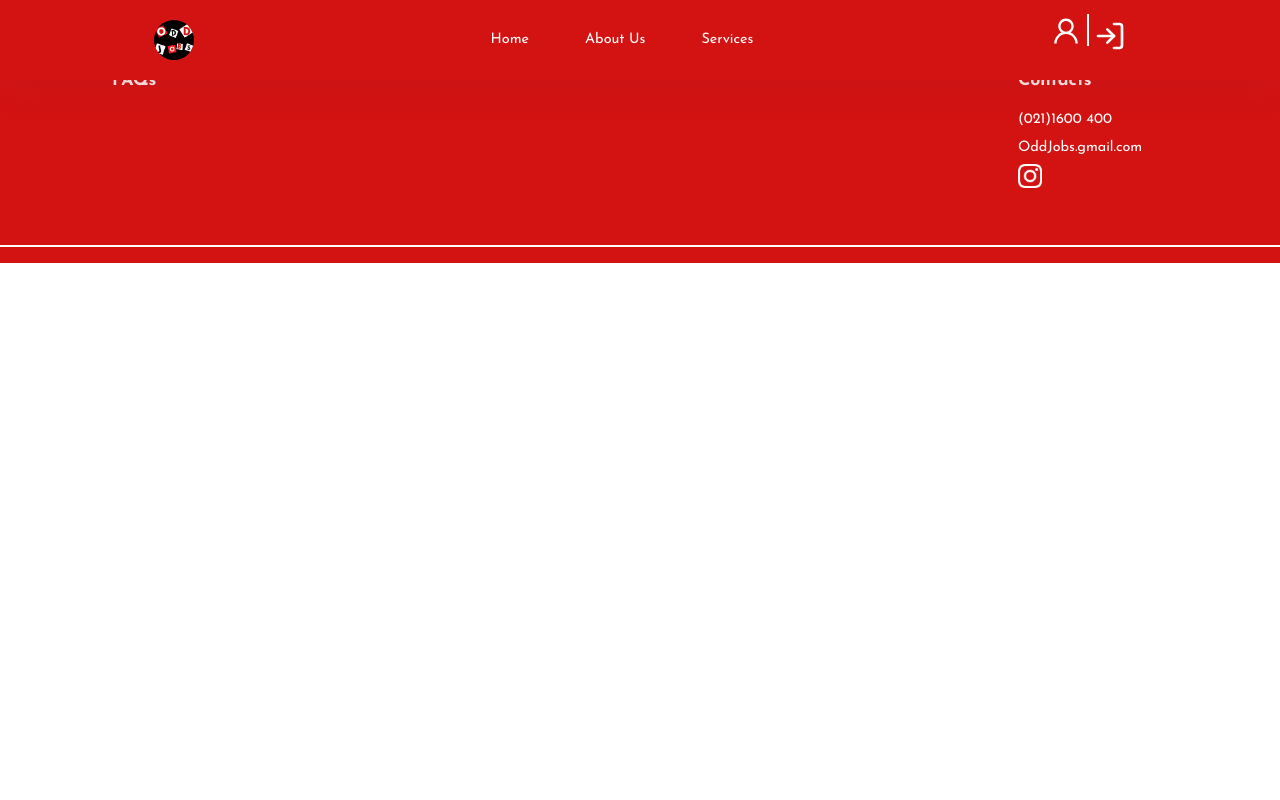
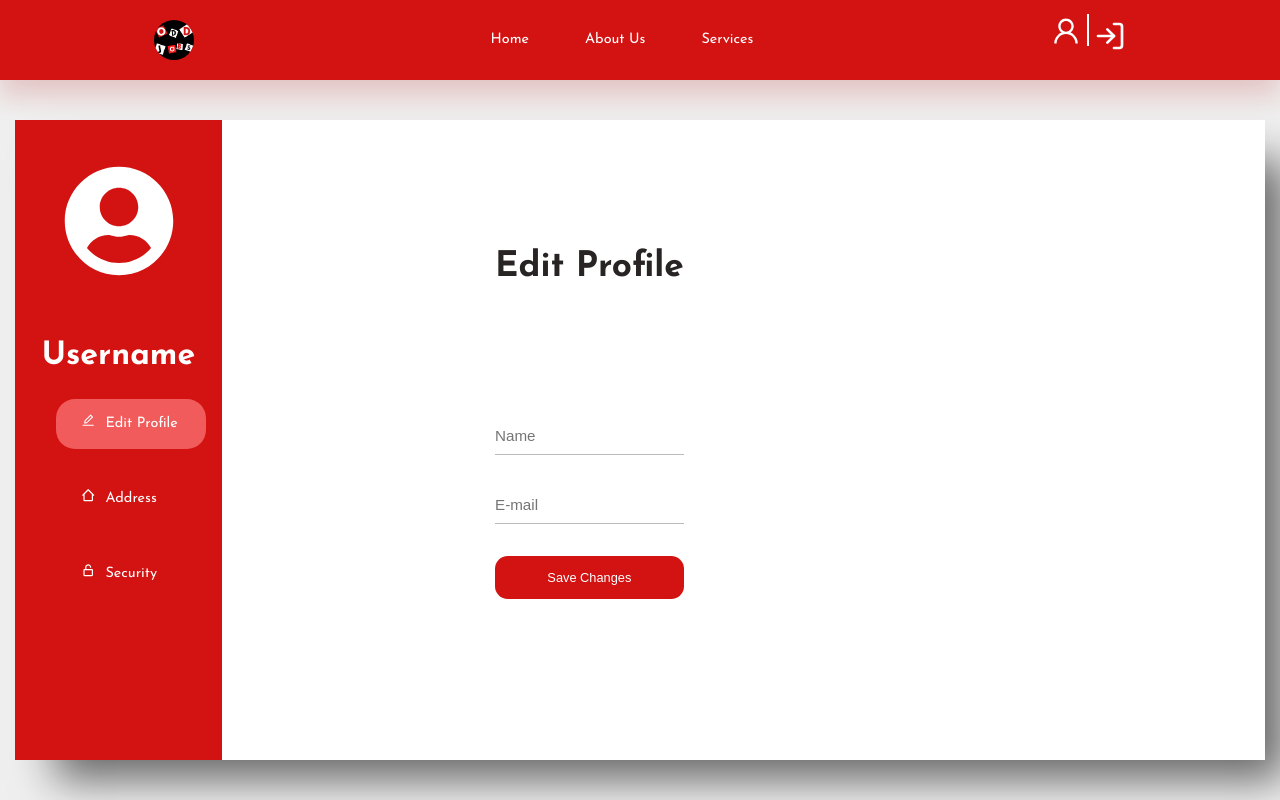
Before and after one commit to pan-dya/WADS_Final, a React (Create React App) app in the folder FrontEnd/: page /profile in a window 1280 px wide. Shown: the top 800 px of the page. Built offline with nearby package versions, Linux system fonts and the light colour scheme.

Commit message:
Create Profile Page
Update CSS on padding in Faq.css, create profile (frontend (jsx and css for address and edit profile)

```diff
--- /dev/null
+++ b/FrontEnd/src/Components/AddressForm.js
@@ -0,0 +1,64 @@
+import React from "react";
+
+function AddressForm() {
+  return (
+    <div className="form-wrap4">
+      <form className="signup-form">
+        <div className="heading">
+          <h2>Edit Address</h2>
+        </div>
+        <div className="actual-form">
+          <div className="input-wrap">
+            <input
+              type="text"
+              className="input-field2"
+              placeholder="Province"
+              //   value={name}
+              //   onChange={(e) => setName(e.target.value)}
+            />
+          </div>
+          <div className="input-wrap">
+            <input
+              type="text"
+              className="input-field2"
+              placeholder="City"
+              //   value={email}
+              //   onChange={(e) => setEmail(e.target.value)}
+            />
+          </div>
+          <div className="input-wrap">
+            <input
+              type="text"
+              className="input-field2"
+              placeholder="Regency"
+              //   value={email}
+              //   onChange={(e) => setEmail(e.target.value)}
+            />
+          </div>
+          <div className="input-wrap">
+            <input
+              type="text"
+              className="input-field2"
+              placeholder="Details"
+              //   value={email}
+              //   onChange={(e) => setEmail(e.target.value)}
+            />
+          </div>
+          <div className="input-wrap">
+            <input
+              type="text"
+              className="input-field2"
+              placeholder="Postal Code"
+              //   value={email}
+              //   onChange={(e) => setEmail(e.target.value)}
+            />
+          </div>
+          <button className="sign-btn">Save Changes</button>
+        </div>
+        {/* <h5>{msg}</h5> */}
+      </form>
+    </div>
+  );
+}
+
+export default AddressForm;
--- /dev/null
+++ b/FrontEnd/src/Components/EditForm.js
@@ -0,0 +1,38 @@
+import React from "react";
+
+function EditForm() {
+  return (
+    <div className="form-wrap3">
+      <form className="signup-form">
+        <div className="heading">
+          <h2>Edit Profile</h2>
+        </div>
+        <div className="actual-form">
+          <div className="input-wrap">
+            <input
+              type="text"
+              className="input-field"
+              placeholder="Name"
+            //   value={name}
+            //   onChange={(e) => setName(e.target.value)}
+            />
+          </div>
+          <div className="input-wrap">
+            {/* <label>E-Mail</label> */}
+            <input
+              type="text"
+              className="input-field"
+              placeholder="E-mail"
+            //   value={email}
+            //   onChange={(e) => setEmail(e.target.value)}
+            />
+          </div>
+          <button className="sign-btn">Save Changes</button>
+        </div>
+        {/* <h5>{msg}</h5> */}
+      </form>
+    </div>
+  );
+}
+
+export default EditForm;
--- a/FrontEnd/src/Design/Faq.css
+++ b/FrontEnd/src/Design/Faq.css
@@ -4,7 +4,7 @@
 }
 
 .padding {
-    padding: 8vh;
+    padding-top: 5rem;
 }
 
 .wrapper {
--- /dev/null
+++ b/FrontEnd/src/Design/Profile.css
@@ -0,0 +1,170 @@
+.profile-page {
+    width: 100%;
+    min-height: 100vh;
+    overflow: hidden;
+    background-color: var(--color-light);
+    /* padding: 0px 0px 2rem; */
+    display: flex;
+    align-items: center;
+    justify-content: center;
+}
+
+.box-profile {
+    position: relative;
+    display: flex;
+    width: 100%;
+    max-width: 1250px;
+    height: 640px;
+    background-color: var(--color-white);
+    /* border-radius: 3.3rem; */
+    box-shadow: 30px 30px 40px -10px rgba(0, 0, 0, 0.57);
+    margin-top: 10vh;
+  }
+
+.sidebar {
+    /* position: fixed; */
+    background: var(--color-primary);
+    width: auto;
+    height: auto;
+    padding: 0 2vh 0;
+}
+
+.sidebar h2 {
+    text-align: center;
+    color: white;
+}
+
+.user-profile {
+    padding-top: 5vh;
+    background: transparent;
+    color: white;
+    font-size: 7rem;
+    text-align: center;
+}
+
+.sidebar-icons {
+    padding-right: 10px;
+}
+
+.sidebar ul li {
+    margin:25px 0px 25px 25px;
+}
+
+.sidenav {
+    color: var(--color-white);
+    height: 50px;
+    line-height: 50px;
+    padding-left: 25px;
+}
+
+
+.sidenav:hover {
+    color: var(--color-dark);
+    margin-left: 10px;
+}
+
+.active-sidenav {
+    color: white;
+    padding-left: 25px;
+    background-color: var(--color-primary-lighter);
+    height: 50px;
+    width: 150px;
+    line-height: 50px;
+    border-radius: var(--border-radius-1);
+}
+
+.profile-tab {
+    margin-top: 5vh;
+    margin-left: 5vh;
+    display: none;
+}
+
+.active-profile-tab {
+    margin-top: 5vh;
+    margin-left: 5vh;
+    display: block;
+}
+
+
+/* FORM 1 (EDIT PROFILE) */
+
+.form-wrap3 {
+    margin-left: 60vh;
+    position: absolute;
+    height: 100%;
+    /* width: 100%; */
+    top: 0;
+    left: 0;
+    display: grid;
+    grid-template-columns: 1fr;
+    grid-template-rows: 1fr;
+    transition: 0.8s ease-in-out;
+}
+
+/* FORM 2 (ADDRESS) */
+.form-wrap4 {
+    margin-left: 30vh;
+    position: absolute;
+    height: 100%;
+    /* width: 100%; */
+    top: 0;
+    left: 0;
+    display: grid;
+    grid-template-columns: 1fr 1fr 1fr;
+    grid-template-rows: 1fr;
+    transition: 0.8s ease-in-out;
+}
+
+.input-field2 {
+    position: absolute;
+    width: 300%;
+    height: 100%;
+    background: none;
+    border: none;
+    outline: none;
+    border-bottom: 1px solid #bbb;
+    padding: 0;
+    font-size: 0.95rem;
+    color: var(--color-black);
+    transition: var(--transition);
+  }
+
+@media screen and (max-width: 1024px) {
+    .sidenav span{
+        display: none
+    }
+    .active-sidenav span{
+        display: none;
+    }
+
+    .active-sidenav {
+        height:50px;
+        width: 50px;
+        padding-left: 15px;
+    }
+
+    .sidenav {
+        padding-left: 15px;
+    }
+
+    .user-profile {
+        padding-left: 25px;
+        font-size: 3rem;
+    }
+
+    .sidebar h2 {
+        display: none;
+    }
+
+    .form-wrap3 {
+        margin-left: 15vh;
+    }
+
+    .form-wrap4 {
+        margin-left: 15vh;
+    }
+
+    .input-field2 {
+        width: 150%;
+    }
+}
--- a/FrontEnd/src/Pages/Profile.js
+++ b/FrontEnd/src/Pages/Profile.js
@@ -1,9 +1,80 @@
-import React from 'react'
+import React, { useState } from "react";
+import "../Design/Profile.css";
+import { FaUserCircle } from "react-icons/fa";
+import { AiOutlineEdit } from "react-icons/ai";
+import { BiHomeAlt2, BiLockOpenAlt } from "react-icons/bi";
+import EditForm from "../Components/EditForm";
+import AddressForm from "../Components/AddressForm";
 
 function Profile() {
+  const [toggleState, setToggleState] = useState(1);
+
+  const toggleTab = (index) => {
+    setToggleState(index);
+  };
+
   return (
-    <div>Profile</div>
-  )
+    <div className="profile-page">
+      <div className="box-profile">
+        <div className="sidebar">
+          <div className="user-profile">
+            <FaUserCircle />
+          </div>
+          <h2>Username</h2>
+          <ul className="sidebar-nav">
+            <li>
+              <div
+                className={toggleState === 1 ? "active-sidenav" : "sidenav"}
+                onClick={() => toggleTab(1)}
+              >
+                <i className="sidebar-icons">
+                  <AiOutlineEdit />
+                </i>
+                <span>Edit Profile</span>
+              </div>
+            </li>
+            <li>
+              <div
+                className={toggleState === 2 ? "active-sidenav" : "sidenav"}
+                onClick={() => toggleTab(2)}
+              >
+                <i className="sidebar-icons">
+                  <BiHomeAlt2 />
+                </i>
+                <span>Address</span>
+              </div>
+            </li>
+            <li>
+              <div
+                className={toggleState === 3 ? "active-sidenav" : "sidenav"}
+                onClick={() => toggleTab(3)}
+              >
+                <i className="sidebar-icons">
+                  <BiLockOpenAlt />
+                </i>
+                <span>Security</span>
+              </div>
+            </li>
+          </ul>
+        </div>
+        <div
+          className={toggleState === 1 ? "active-profile-tab" : "profile-tab"}
+        >
+          <EditForm/>
+        </div>
+        <div
+          className={toggleState === 2 ? "active-profile-tab" : "profile-tab"}
+        >
+          <AddressForm/>
+        </div>
+        <div
+          className={toggleState === 3 ? "active-profile-tab" : "profile-tab"}
+        >
+          <h2>third tab</h2>
+        </div>
+      </div>
+    </div>
+  );
 }
 
-export default Profile
+export default Profile;
```
